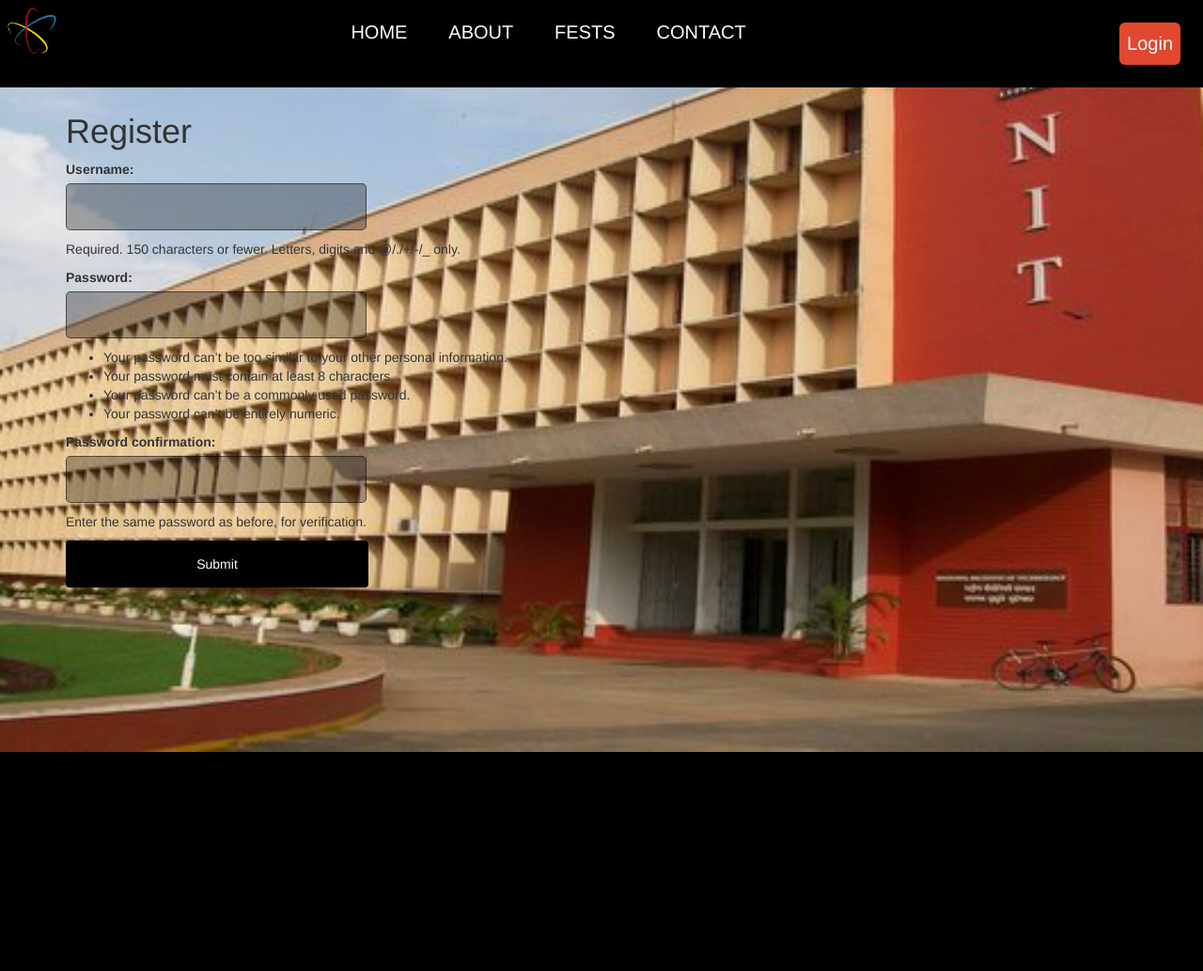
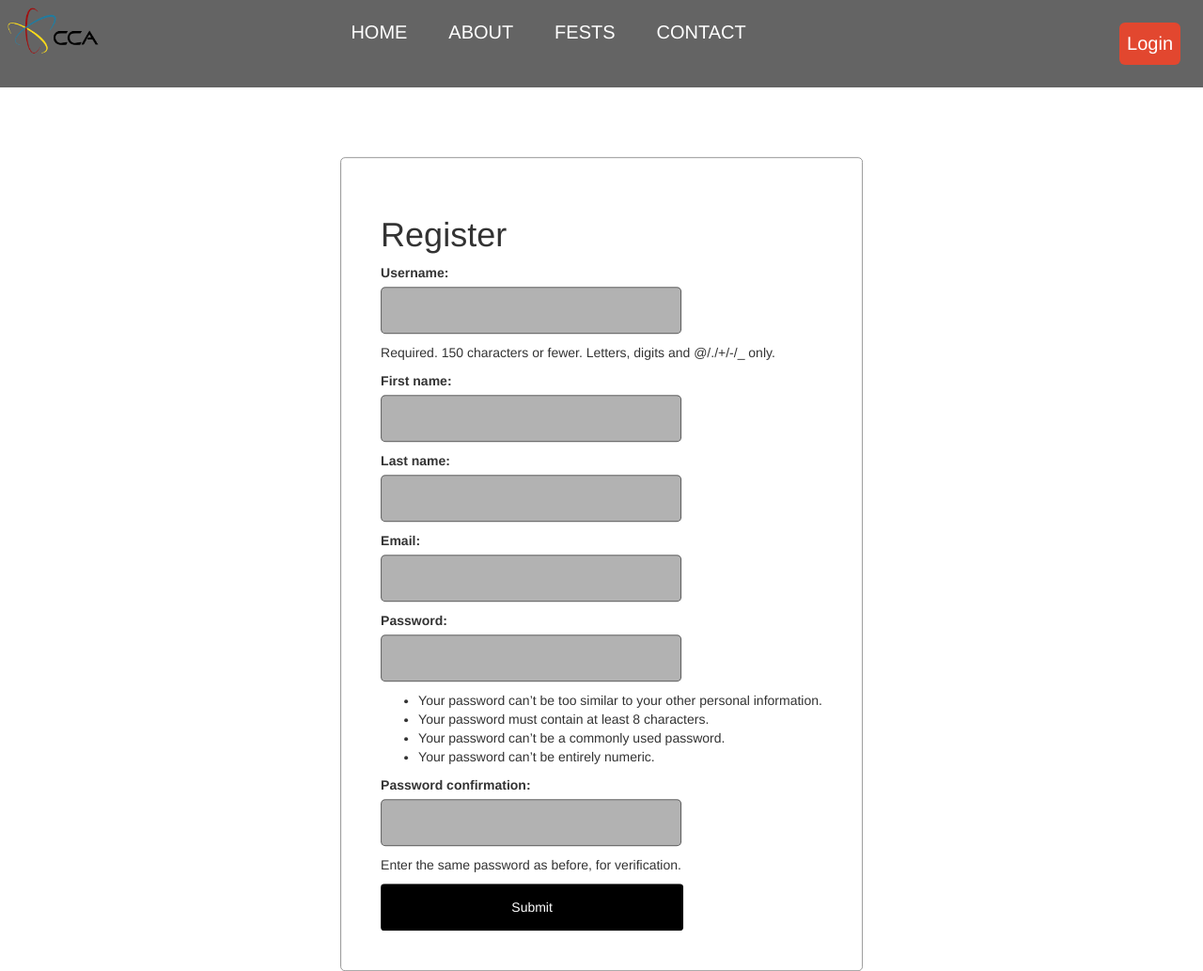
Before and after one commit to subhadeepchandra1/Django-Web, a Django app: page /home/register in a window 1280 px wide. Shown: the whole page at 94% size. Before the commit the page ends 800 px from the top, so only its background shows below. Run offline with Django 3.2, Linux system fonts and the light colour scheme; some libraries are stand-ins or nearby versions.

Commit message:
Fields added in registration

```diff
--- /dev/null
+++ b/home/forms.py
@@ -0,0 +1,30 @@
+from django import forms
+from django.contrib.auth.models import User
+from django.contrib.auth.forms import UserCreationForm
+
+class RegistrationForm(UserCreationForm):
+    """docstring for RegistrationForm."""
+    email=forms.EmailField(required=True)
+
+    class Meta:
+        """docstring for Meta."""
+        model=User
+        fields=(
+        'username',
+        'first_name',
+        'last_name',
+        'email',
+        'password1',
+        'password2'
+        )
+
+    def save(self,commit=True):
+        user=super(RegistrationForm,self).save(commit=False)
+        user.first_name=self.cleaned_data['first_name']
+        user.last_name=self.cleaned_data['last_name']
+        user.email=self.cleaned_data['email']
+
+        if commit:
+            user.save()
+
+        return user
--- a/home/static/home/login.css
+++ b/home/static/home/login.css
@@ -18,13 +18,13 @@ body{
   padding: 0;
   width: 100%;
   height: 100vh;
-  background: url(cov3.jpg) 50% 50% no-repeat;
+  /*background: url(cov3.jpg) 50% 50% no-repeat;*/
   background-size: cover;
   display: table;
 }
 
 .signin{
-  border: 1px solid rgba(255, 255, 255, 0.3);
+  border: 1px solid rgba(150, 150, 150, 0.3);
   border-radius: 5px;
   padding: 3em;
   position: absolute;
@@ -37,7 +37,7 @@ h2{
   margin-top: 0;
   font-family: Source Sans Pro;
   font-weight: lighter;
-  color: #fff;
+  color: #111;
   font-size: 50px;
   text-align: center;
 }
--- a/home/static/home/reg.css
+++ b/home/static/home/reg.css
@@ -6,7 +6,7 @@ html{
 }
 
 nav ul{
-    background: rgba(0, 0, 0, 1);
+    background: rgba(100, 100, 100, 1);
 }
 
 #reg{
@@ -18,13 +18,13 @@ body{
   padding: 0;
   width: 100%;
   height: 100vh;
-  background: url(cov3.jpg) 50% 50% no-repeat;
+  /*background: url(cov3.jpg) 50% 50% no-repeat;*/
   background-size: cover;
   display: table;
 }
 
 .signin{
-  border: 1px solid rgba(255, 255, 255, 0.3);
+  border: 1px solid rgba(150, 150, 150, 1);
   border-radius: 5px;
   padding: 3em;
   position: absolute;
--- a/home/templates/home/reg_form.html
+++ b/home/templates/home/reg_form.html
@@ -7,7 +7,7 @@
 {% endblock %}
 
 {% block body %}
-<div class="container" style="margin-top:100px;">
+<div class="signin" style="margin-top:200px;margin-bottom:10px;z-index:0">
   <h1>Register</h1>
   <form method="post">
     {% csrf_token %}
--- a/home/views.py
+++ b/home/views.py
@@ -1,5 +1,6 @@
 from django.shortcuts import render,HttpResponse,redirect
-from django.contrib.auth.forms import UserCreationForm
+#from django.contrib.auth.forms import UserCreationForm
+from home.forms import RegistrationForm
 
 # Create your views here.
 def home(request):
@@ -7,11 +8,11 @@ def home(request):
 
 def register(request):
     if request.method == 'POST':
-        form=UserCreationForm(request.POST)
+        form=RegistrationForm(request.POST)
         if form.is_valid():
             form.save()
             return redirect('/home')
-    else:
-        form=UserCreationForm()
-        args={'form':form}
-        return render(request,'home/reg_form.html',args)
+
+    form=RegistrationForm()
+    args={'form':form}
+    return render(request,'home/reg_form.html',args)
```
Also changed, not shown: db.sqlite3.
